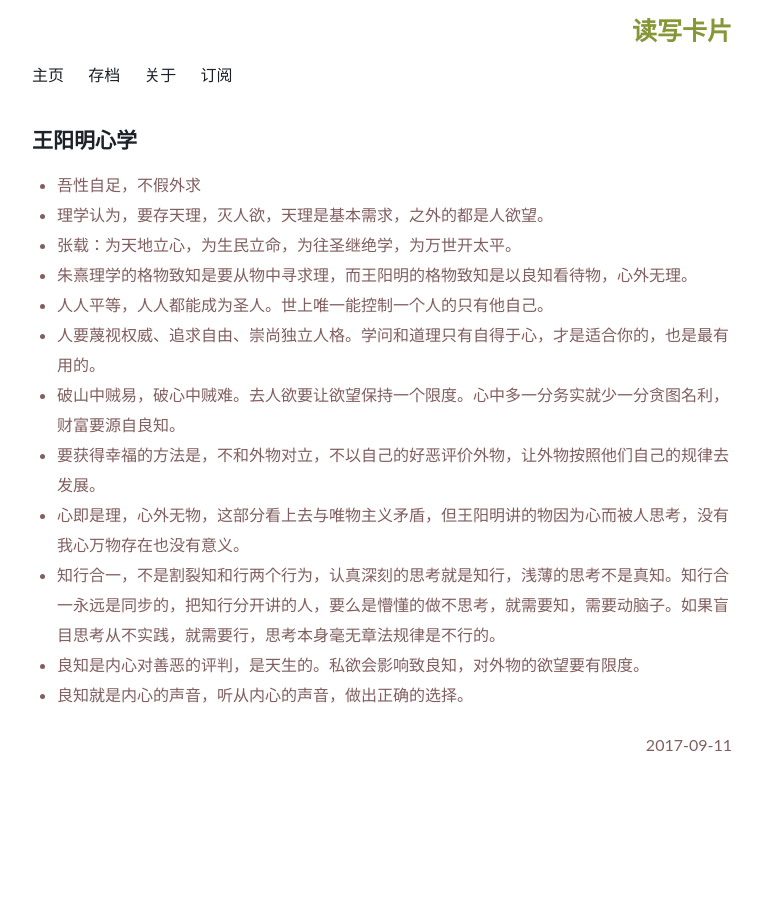
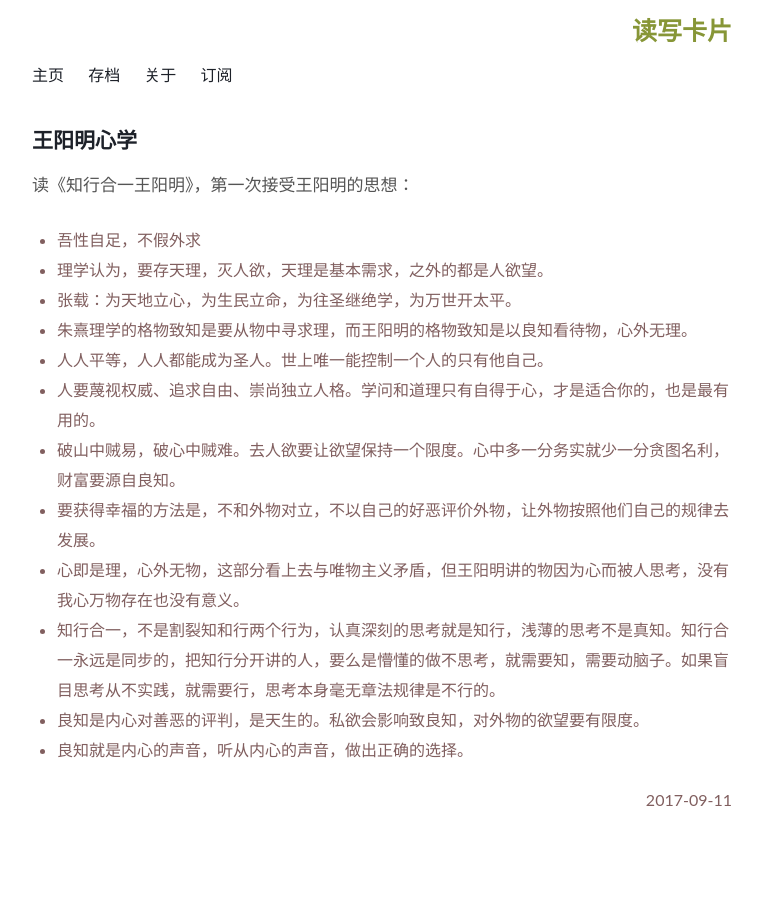
Before and after one commit to metaldudu/book-lists, a Jekyll site: the page built from _posts/2017-09-11-WangYangMingXinXue.md, in a window 1280 px wide. Shown: the whole page, without its empty margins (258-1020 px from the left). Built offline with Jekyll 4.4.1, drawn with Linux system fonts in a browser that asks for light colours.

Commit message:
Update 2017-09-11-WangYangMingXinXue.md

```diff
--- a/_posts/2017-09-11-WangYangMingXinXue.md
+++ b/_posts/2017-09-11-WangYangMingXinXue.md
@@ -3,6 +3,8 @@ layout: post
 title: 王阳明心学
 tags:
 ---
+
+读《知行合一王阳明》，第一次接受王阳明的思想：
 
 - 吾性自足，不假外求
 - 理学认为，要存天理，灭人欲，天理是基本需求，之外的都是人欲望。
```
